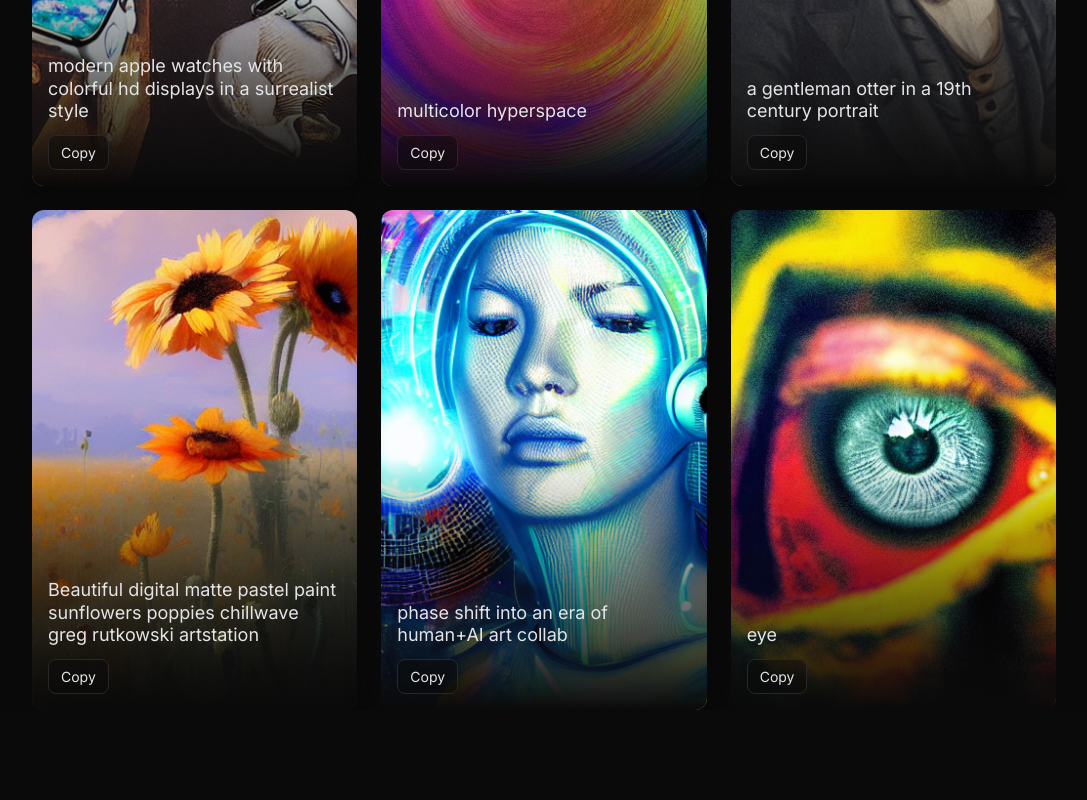
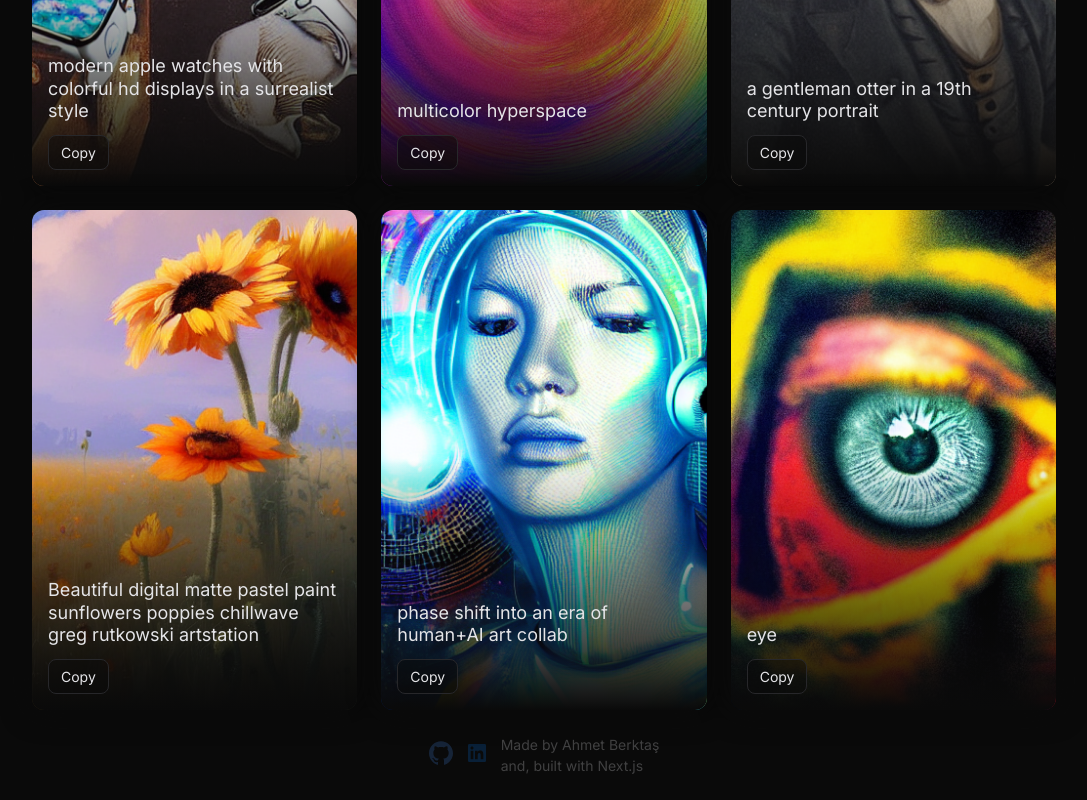
Before and after one commit to ahmetberktas/Nextjs-AI-Image-Generator, a Next.js app: page / in a window 1280 px wide. Shown: the part 1063-1863 px from the top of the page, without its empty margins (96-1183 px from the left). Before the commit the page ends 1773 px from the top, so only its background shows below. Built offline with nearby package versions, Linux system fonts and the light colour scheme.

Commit message:
Add Footer Components

```diff
--- a/app/layout.jsx
+++ b/app/layout.jsx
@@ -5,6 +5,7 @@ import "../styles/global.css";
 import { inter } from "@/lib/font";
 
 import Head from "./head";
+import Footer from "../components/footer/index";
 
 export default function RootLayout({ children }) {
   return (
@@ -13,6 +14,7 @@ export default function RootLayout({ children }) {
       <body className="layout">
         {children}
         <div className="overlay"></div>
+        <Footer />
       </body>
     </html>
   );
--- /dev/null
+++ b/components/footer/index.jsx
@@ -0,0 +1,26 @@
+"use client";
+
+import Link from "next/link";
+import styles from "./styles.module.css";
+
+import Github from "../../assets/icons/github.svg";
+import Linkedin from "../../assets/icons/linkedin.svg";
+
+function Footer() {
+  return (
+    <footer className={styles.footer}>
+      <Link href="https://github.com/ahmetberktas" target="_blank">
+        <Github style={{ width: "24px", height: "24px" }} />{" "}
+      </Link>
+      <Link href="https://www.linkedin.com/in/ahmetberktas/" target="_blank">
+        <Linkedin style={{ width: "24px", height: "24px" }} />{" "}
+      </Link>
+      <p>
+        Made by <b>Ahmet Berktaş</b> <br />
+        and, built with <b>Next.js</b>
+      </p>
+    </footer>
+  );
+}
+
+export default Footer;
--- /dev/null
+++ b/components/footer/styles.module.css
@@ -0,0 +1,18 @@
+.footer {
+    display: flex;
+    justify-content: center;
+    align-items: center;
+    gap: var(--gap-m);
+    padding-top: var(--gap-xl);
+    padding-bottom: var(--gap-xl);
+    opacity: 0.25;
+    transition: opacity 500ms ease-in-out;
+}
+
+.footer:hover {
+    opacity: 1;
+}
+
+.footer p {
+    font-size: 14px;
+}
--- a/next.config.mjs
+++ b/next.config.mjs
@@ -1,4 +1,13 @@
 /** @type {import('next').NextConfig} */
-const nextConfig = {};
+const nextConfig = {
+  webpack(config) {
+    config.module.rules.push({
+      test: /\.svg$/,
+      use: ["@svgr/webpack"],
+    });
+
+    return config;
+  },
+};
 
 export default nextConfig;
--- a/package.json
+++ b/package.json
@@ -9,11 +9,12 @@
     "lint": "next lint"
   },
   "dependencies": {
+    "next": "14.2.15",
     "react": "^18",
-    "react-dom": "^18",
-    "next": "14.2.15"
+    "react-dom": "^18"
   },
   "devDependencies": {
+    "@svgr/webpack": "^8.1.0",
     "eslint": "^8",
     "eslint-config-next": "14.2.15"
   }
```
Also changed, not shown: 1 other file (tests, documents, lock files or other folders).
